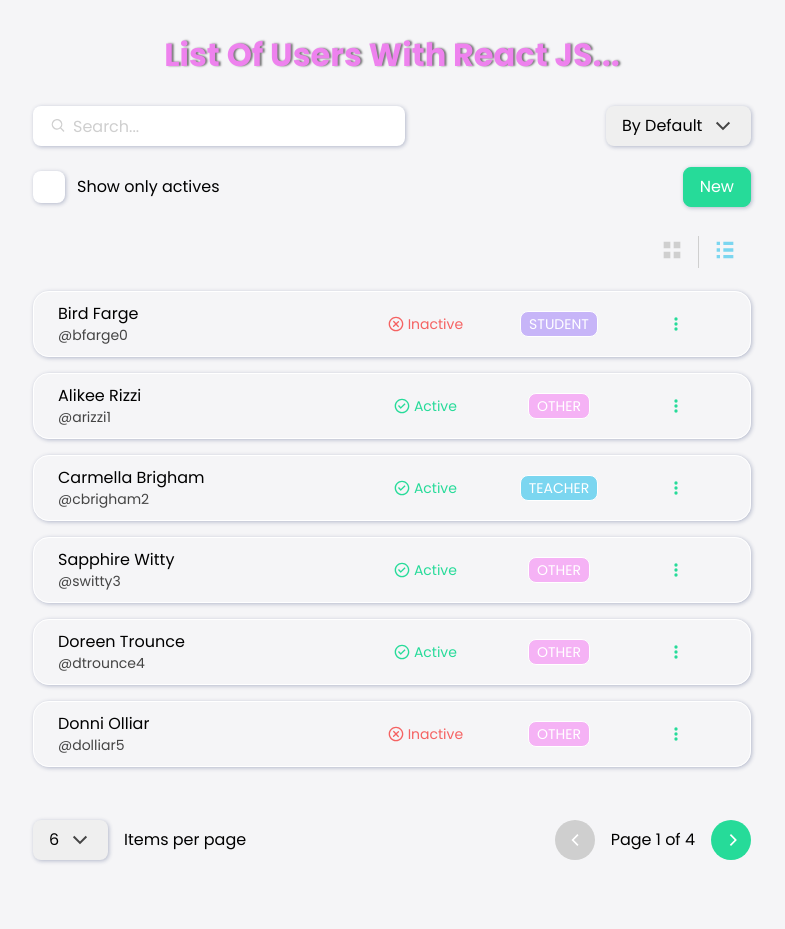
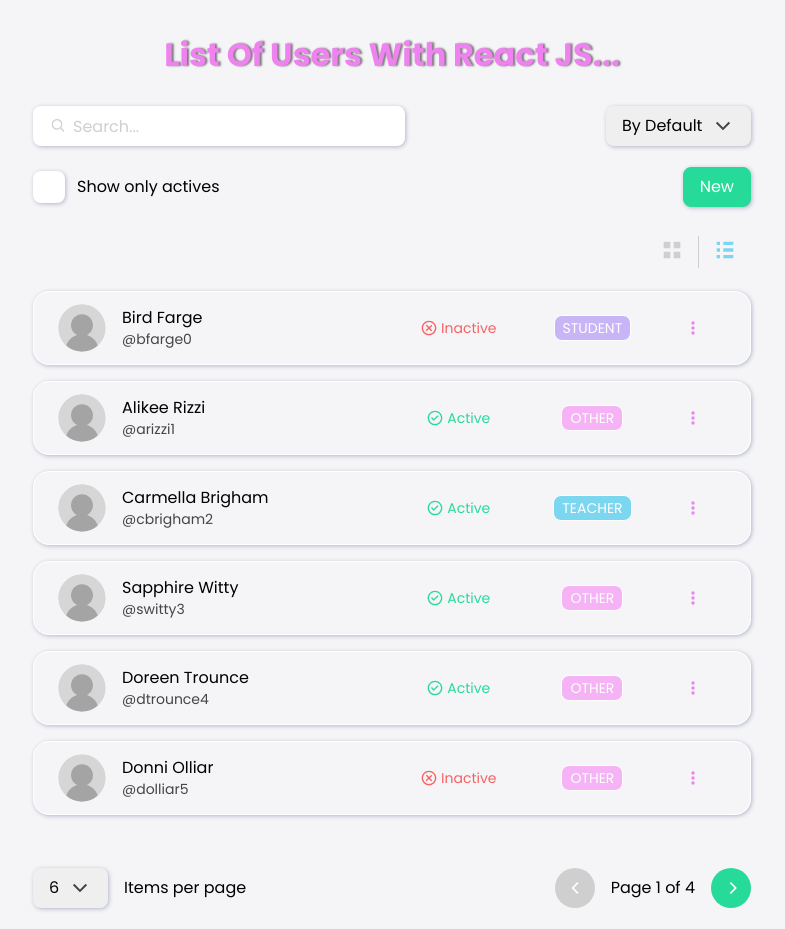
Before and after one commit to Caffeino/react-users-list, a React (Vite) app: page / in a window 1280 px wide. Shown: the whole page, without its empty margins (248-1033 px from the left). Before the commit the page ends 881 px from the top, so only its background shows below. Built offline with nearby package versions, Linux system fonts and the light colour scheme; data requests are answered from the project's data file.

Commit message:
Refactor userDisplay

```diff
--- a/src/components/user/UserActions.jsx
+++ b/src/components/user/UserActions.jsx
@@ -19,7 +19,11 @@ const UserActions = ({ user }) => {
 	return (
 		<div className={style.wrapper}>
 			<Modal closeModal={closeModal}>{modalContent}</Modal>
-			<IconButton icon={MoreVerticalAltIcon} onClick={openDropdown} />
+			<IconButton
+				kind={'violet'}
+				icon={MoreVerticalAltIcon}
+				onClick={openDropdown}
+			/>
 
 			{dropdownOpened && (
 				<ul
--- a/src/components/user/UserDisplay.jsx
+++ b/src/components/user/UserDisplay.jsx
@@ -1,9 +1,16 @@
 import style from './UserDisplay.module.css';
 
-const UserDisplay = ({ name, username }) => (
+const UserDisplay = ({ name, username, picture }) => (
 	<div className={style.wrapper}>
-		<span>{name}</span>
-		<span className={style.username}>@{username}</span>
+		<img
+			className={style.picture}
+			alt={`profile picture ${picture}`}
+			src={picture || '/user-pic.svg'}
+		/>
+		<div className={style.display}>
+			<span>{name}</span>
+			<span className={style.username}>@{username}</span>
+		</div>
 	</div>
 );
 
--- a/src/components/user/UserDisplay.module.css
+++ b/src/components/user/UserDisplay.module.css
@@ -1,10 +1,24 @@
 .wrapper {
 	display: flex;
+	align-items: center;
+	gap: 1rem;
+}
+
+.picture {
+	height: 3rem;
+	width: 3rem;
+
+	border-radius: 50%;
+}
+
+.display {
+	display: flex;
 	flex-direction: column;
+
+	gap: 0.25rem;
 }
 
 .username {
-	margin-top: 0.25rem;
 	font-size: var(--text-sm);
 	color: var(--color-gray);
 }
--- a/src/components/users-list/UserCard.jsx
+++ b/src/components/users-list/UserCard.jsx
@@ -8,7 +8,11 @@ const UserCard = ({ user }) => (
 	<div className={style.wrapper}>
 		<div className={style.card}>
 			<div className={style.name}>
-				<UserDisplay name={user.name} username={user.username} />
+				<UserDisplay
+					name={user.name}
+					username={user.username}
+					picture={user.picture}
+				/>
 			</div>
 			<div className={style.info}>
 				<UserRole role={user.role} />
--- a/src/components/users-list/UserRow.jsx
+++ b/src/components/users-list/UserRow.jsx
@@ -7,7 +7,11 @@ import style from './UserRow.module.css';
 const UserRow = ({ user }) => (
 	<div className={style.wrapper}>
 		<div className={style.name}>
-			<UserDisplay name={user.name} username={user.username} />
+			<UserDisplay
+				name={user.name}
+				username={user.username}
+				picture={user.picture}
+			/>
 		</div>
 		<div className={style.status}>
 			<UserStatus active={user.active} />
--- a/src/components/users-list/UserRow.module.css
+++ b/src/components/users-list/UserRow.module.css
@@ -23,7 +23,7 @@
 }
 
 .name {
-	width: 45%;
+	width: 50%;
 }
 
 .status,
@@ -32,5 +32,5 @@
 }
 
 .action {
-	width: 15%;
+	width: 10%;
 }
```
Also changed, not shown: public/user-pic.svg (added).
